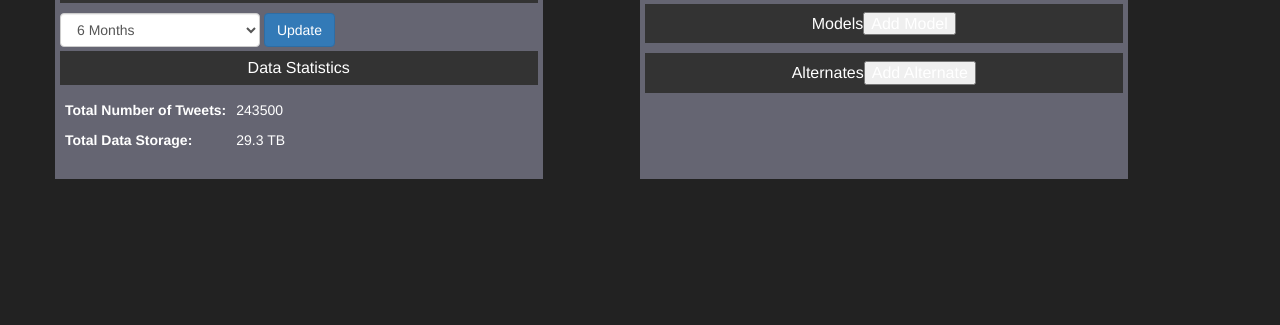
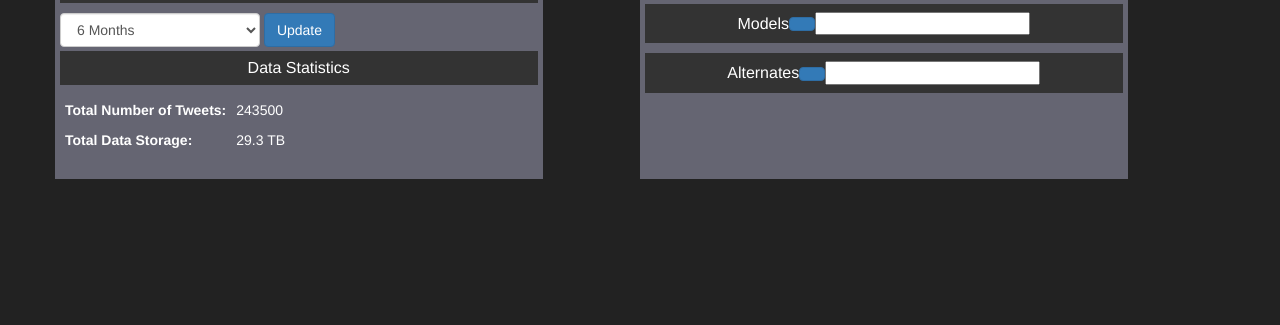
Before and after one commit to paulsoiya/GM-Capstone, a PHP site: page /admin/index.php in a window 1280 px wide. Shown: the part 331-656 px from the top of the page. Run offline with PHP 8.4, Linux system fonts and the light colour scheme; data that the repository does not hold is empty.

Commit message:
Button styles + input fields

```diff
--- a/src/main/webapp/admin/index.php
+++ b/src/main/webapp/admin/index.php
@@ -141,14 +141,14 @@
                     }
                 ?>
                 </select>
-                <h3>Models<input type="button" value="Add Model"></input></h3>
+                <h3>Models<button class="btn btn-primary" type="button" value="Add Model"></button><input type="text" name="newModel"></input></h3>
                 <?php
   					$models = $dao->getModelsFilterQuery($newMake);
                     while($row = mysql_fetch_assoc($models)) {
                         echo $row['models'];
                     }
                 ?>
-                <h3>Alternates<input type="button" value="Add Alternate"></input></h3>
+                <h3>Alternates<button class="btn btn-primary" type="button" value="Add Alternate" onclick="newMakeSelected("<?php echo $newMake ?>")"></button><input type="text" name="newAlternate"></input></h3>
                 <?php
                 	$alternates = $dao->getAlternatesFilterQuery($newMake);
                 	while($row = mysql_fetch_assoc($alternates)) {
```
